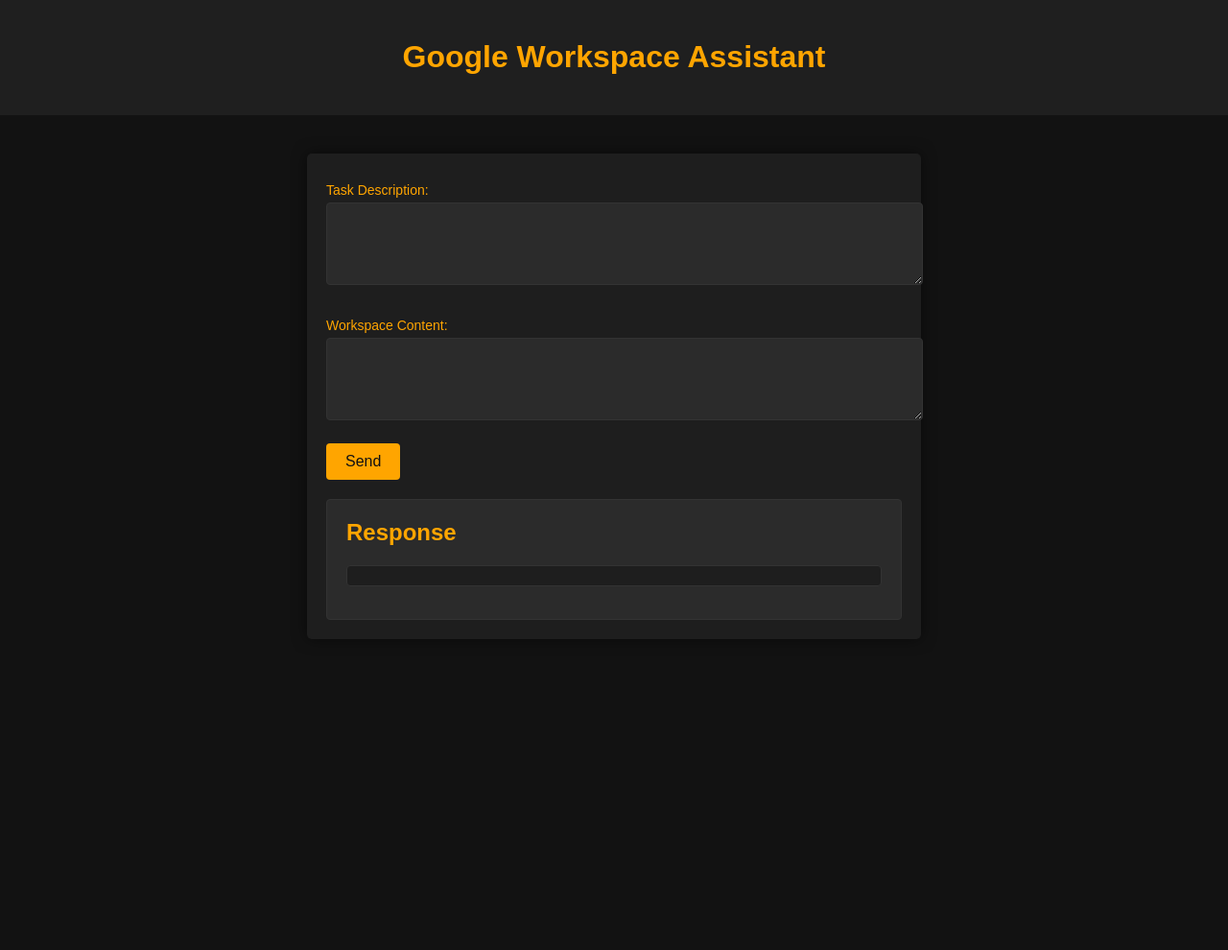
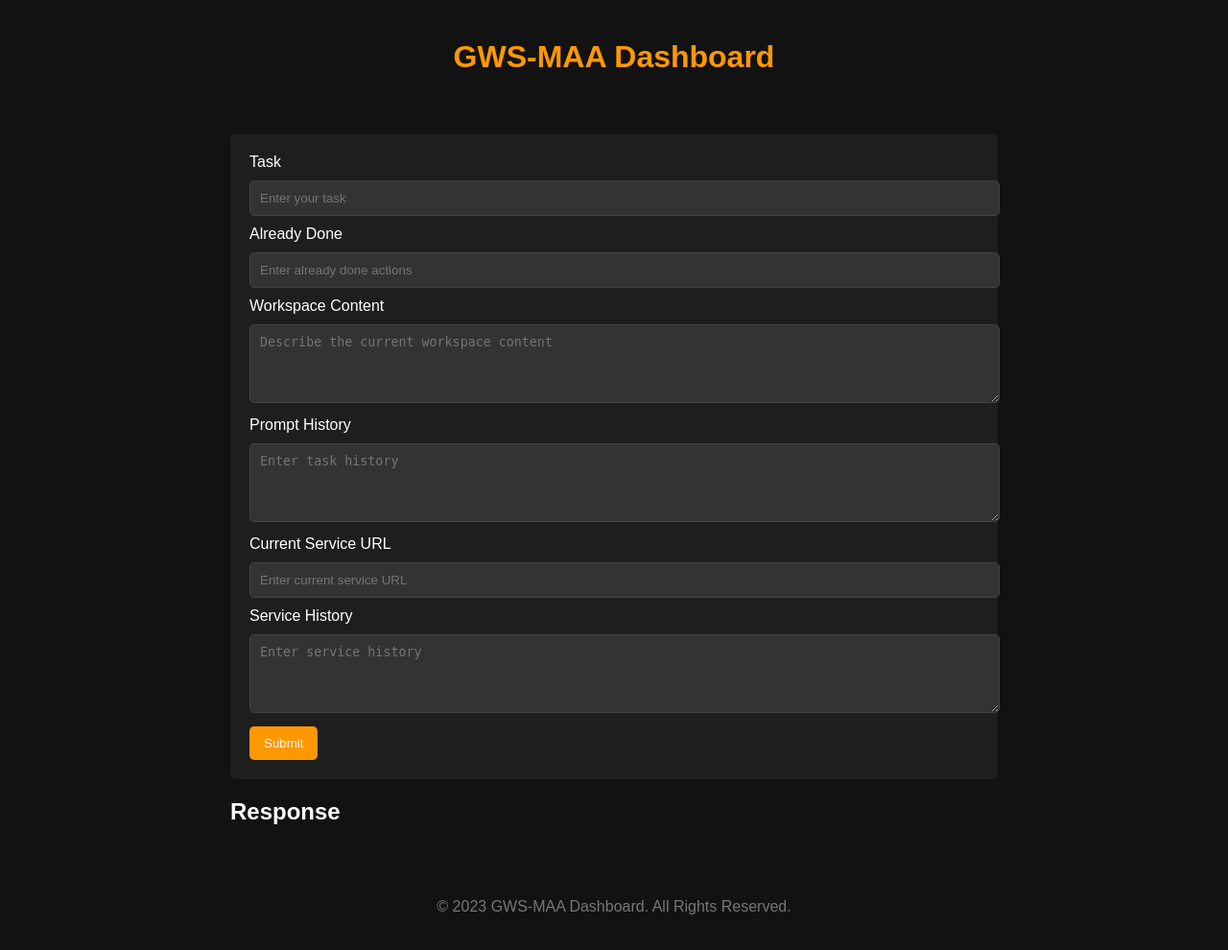
Before and after one commit to codeBunny2022/GWS-MAA, a Django app: page / in a window 1280 px wide. Shown: the whole page at 96% size. Before the commit the page ends 646 px from the top, so only its background shows below. Run offline with Django 5.2, Linux system fonts and the light colour scheme.

Commit message:
implemented ui improvements

````diff
--- a/web/app/static/app/css/styles.css
+++ b/web/app/static/app/css/styles.css
@@ -1,80 +1,68 @@
-/* app/static/app/css/styles.css */
+/* styles.css */
+
+/* General Settings */
 body {
+    background-color: #121212;
+    color: #FFFFFF;
     font-family: Arial, sans-serif;
-    background-color: #121212;
-    color: #E0E0E0;
     margin: 0;
     padding: 0;
 }
 
-header {
-    background-color: #1f1f1f;
-    color: #FFA500;
-    padding: 20px 0;
-    text-align: center;
+.container {
+    max-width: 800px;
+    margin: 0 auto;
+    padding: 20px;
 }
 
-.container {
-    margin: 40px auto;
-    padding: 20px;
-    background-color: #1e1e1e;
-    border-radius: 5px;
-    width: 80%;
-    max-width: 600px;
-    box-shadow: 0 0 15px rgba(0, 0, 0, 0.5);
+header {
+    text-align: center;
+    padding: 20px 0;
 }
 
-label {
-    display: block;
-    margin: 10px 0 5px;
-    font-size: 14px;
-    color: #FFA500;
+header h1 {
+    color: #FF9800;
 }
 
-textarea {
+form {
+    background-color: #1E1E1E;
+    padding: 20px;
+    border-radius: 5px;
+}
+
+form label {
+    display: block;
+    margin-bottom: 10px;
+}
+
+form input, form textarea {
     width: 100%;
     padding: 10px;
-    margin-bottom: 20px;
-    border: 1px solid #333;
-    border-radius: 4px;
-    background-color: #2b2b2b;
-    color: #E0E0E0;
-    font-size: 14px;
+    margin-bottom: 10px;
+    border: 1px solid #444;
+    border-radius: 5px;
+    background-color: #333;
+    color: white;
 }
 
-button {
-    background-color: #FFA500;
-    color: #121212;
-    padding: 10px 20px;
+form button {
+    background-color: #FF9800;
+    color: #FFFFFF;
+    padding: 10px 15px;
     border: none;
-    border-radius: 4px;
+    border-radius: 5px;
     cursor: pointer;
-    font-size: 16px;
 }
 
-button:hover {
-    background-color: #ff8800;
+form button:hover {
+    background-color: #E67E22;
 }
 
-#response {
-    margin-top: 20px;
-    background-color: #2b2b2b;
-    padding: 20px;
-    border-radius: 4px;
-    border: 1px solid #333;
+footer {
+    text-align: center;
+    padding: 20px 0;
 }
 
-#response h2 {
-    color: #FFA500;
-    margin-top: 0;
+footer p {
+    color: #777;
 }
-
-pre {
-    background-color: #1e1e1e;
-    padding: 10px;
-    border-radius: 4px;
-    border: 1px solid #333;
-    color: #E0E0E0;
-    font-size: 14px;
-    overflow: auto;
-}
--- a/web/app/templates/app/index.html
+++ b/web/app/templates/app/index.html
@@ -1,40 +1,66 @@
-<!-- app/templates/app/index.html -->
 <!DOCTYPE html>
 <html lang="en">
 <head>
+    <meta charset="UTF-8">
+    <title>GWS-MAA Dashboard</title>
     {% load static %}
-    <meta charset="UTF-8">
-    <meta name="viewport" content="width=device-width, initial-scale=1.0">
-    <title>Google Workspace Assistant</title>
     <link rel="stylesheet" href="{% static 'app/css/styles.css' %}">
 </head>
 <body>
     <header>
-        <h1>Google Workspace Assistant</h1>
+        <h1>GWS-MAA Dashboard</h1>
     </header>
-    <main>
-        <div class="container">
-            <form id="task-form">
-                <label for="task">Task Description:</label>
-                <textarea id="task" name="task" rows="4" required></textarea>
+    <main class="container">
+        <form id="taskForm" method="POST" action="/">
 
-                <label for="workspace-content">Workspace Content:</label>
-                <textarea id="workspace-content" name="workspace_content" rows="4" required></textarea>
+            <label for="task">Task</label>
+            <input type="text" id="task" name="task" placeholder="Enter your task">
 
-                <input type="hidden" id="already-done" name="already_done" value="None">
-                <input type="hidden" id="prompt-history" name="prompt_history" value="None">
-                <input type="hidden" id="current-service-url" name="current_service_url" value="None">
-                <input type="hidden" id="service-history" name="service_history" value="None">
+            <label for="already_done">Already Done</label>
+            <input type="text" id="already_done" name="already_done" placeholder="Enter already done actions">
 
-                <button type="submit">Send</button>
-            </form>
+            <label for="workspace_content">Workspace Content</label>
+            <textarea id="workspace_content" name="workspace_content" rows="4" placeholder="Describe the current workspace content"></textarea>
 
-            <div id="response">
-                <h2>Response</h2>
-                <pre id="response-data"></pre>
-            </div>
+            <label for="prompt_history">Prompt History</label>
+            <textarea id="prompt_history" name="prompt_history" rows="4" placeholder="Enter task history"></textarea>
+
+            <label for="current_service_url">Current Service URL</label>
+            <input type="text" id="current_service_url" name="current_service_url" placeholder="Enter current service URL">
+
+            <label for="service_history">Service History</label>
+            <textarea id="service_history" name="service_history" rows="4" placeholder="Enter service history"></textarea>
+
+            <button type="submit">Submit</button>
+        </form>
+        <div id="response">
+            <h2>Response</h2>
+            <pre id="responseContent"></pre>
         </div>
     </main>
-    <script src="{% static 'app/js/scripts.js' %}"></script>
-</body>
-</html>
+    <footer>
+        <p>&copy; 2023 GWS-MAA Dashboard. All Rights Reserved.</p>
+    </footer>
+    <script>
+        document.getElementById('taskForm').addEventListener('submit', function(event) {
+            event.preventDefault();
+            const formData = new FormData(event.target);
+            const data = {};
+            formData.forEach((value, key) => data[key] = value);
+
+            fetch('/', {
+                method: 'POST',
+                    headers: {
+                        'Content-Type': 'application/json'
+                    },
+                    body: JSON.stringify(data)
+                })
+                .then(response => response.json())
+                .then(data => {
+                    document.getElementById('responseContent').textContent = JSON.stringify(data, null, 2);
+                })
+                .catch(error => console.error('Error:', error));
+            });
+        </script>
+    </body>
+    </html>
--- a/web/app/views.py
+++ b/web/app/views.py
@@ -1,4 +1,6 @@
 # views.py
+
+import base64
 from django.shortcuts import render, redirect
 import os
 import re
@@ -13,10 +15,11 @@
 from anthropic import Anthropic
 from django.utils.decorators import method_decorator
 from django.views import View
+from google.auth.transport.requests import Request
+from google.oauth2.credentials import Credentials
 from google_auth_oauthlib.flow import Flow
-from google.oauth2.credentials import Credentials
 from googleapiclient.discovery import build
-
+from googleapiclient.errors import HttpError
 
 # Load environment variables
 load_dotenv()
@@ -30,6 +33,7 @@
 
 client = Anthropic(api_key=claude_api_key)
 
+# Define system prompt
 system_prompt = """
 # System Prompt/Custom Instructions
 
@@ -111,6 +115,7 @@
 - Do not give response without JSON or dictionary format.
 """
 
+# Define base prompt template
 base_prompt = """
 ## Visited Services History:
 
@@ -147,6 +152,7 @@
 ## YOUR CURRENT OBJECTIVE: $$task$$
 """
 
+# Function number mapping
 function_match_dict = {
     "open_gmail": 1,
     "send_email": 2,
@@ -163,6 +169,7 @@
     "search_files": 13
 }
 
+# Function to build the prompt
 def build_prompt(task: str, already_done: str, workspace_content: str, prompt_history: str, current_service_url: str, service_history: str) -> str:
     prompt = base_prompt.replace("$$task$$", task)
     prompt = prompt.replace("$$already_done$$", already_done)
@@ -172,6 +179,7 @@
     prompt = prompt.replace("$$current_service_url$$", current_service_url)
     return prompt
 
+# Function to extract list from string
 def extract_list_from_string(text: str):
     text = text.replace("\n", "")
     pattern = r'\[.*?\]'
@@ -184,6 +192,7 @@
     else:
         return []
 
+# Function to get a dictionary from a string
 def get_dict(your_string: str):
     your_string = your_string.replace("```", "'")
     your_string = your_string.replace("null", "None")
@@ -202,6 +211,7 @@
     else:
         return {}
 
+# Function to extract function details
 def extract_function_details(s: str):
     pattern = r'(\w+)\((.*)\)'
     match = re.match(pattern, s, re.DOTALL)
@@ -217,13 +227,16 @@
     else:
         return None, None
 
+# Function to get function number
 def get_function_number(function_name: str):
     return function_match_dict.get(function_name, -1)
 
+# Function to clean arguments
 def clean_arguments(argument: str) -> str:
-    argument = argument.replace("'", '').replace('"', '').replace("\\n", "\n").strip()
+    argument = argument.replace("'", "").replace('"', "").replace("\\n", "\n").strip()
     return argument
 
+# Function to get response from Claude
 def get_response_from_claude(prompt: str):
     logger.info("Requesting response from Claude...")
     ts = time.time()
@@ -240,16 +253,17 @@
                     "content": [
                         {"type": "text", "text": prompt}
                     ]
-                },
+                }
             ]
         )
         te = time.time()
-        logger.info("Response from Claude received in %.2fs", te - ts)
+        logger.info("Response from Claude received in %.2f s", te - ts)
         return response.content[0].text
     except Exception as e:
         logger.error("Error requesting response from Claude: %s", e)
         raise
 
+# Function to get answer from Claude
 def get_answer(task, already_done, workspace_content, prompt_history, current_service_url, service_history):
     prompt = build_prompt(task, already_done, workspace_content, prompt_history, current_service_url, service_history)
     response = get_response_from_claude(prompt)
@@ -269,40 +283,44 @@
             "arguments": [clean_arguments(argument) for argument in arguments]
         }
         response_data.append(temp)
-    return response_data, [{"thought": response_dict.get("thought"), "actions": [clean_arguments(function) for function in list_of_functions]}], response_dict.get("thought")
+    return response_data, [{
+        "thought": response_dict.get("thought"),
+        "actions": [clean_arguments(function) for function in list_of_functions]
+    }], response_dict.get("thought")
 
-
+# OAuth 2.0 scopes
 SCOPES = [
     'https://www.googleapis.com/auth/gmail.send',
     'https://www.googleapis.com/auth/drive.file',
     'https://www.googleapis.com/auth/calendar'
 ]
 
+# OAuth 2.0 login
 def oauth2_login(request):
     flow = Flow.from_client_secrets_file(
-        'path/to/client_secret.json',         # here we have to add the json file with client secret
+        'path/to/your/client_secret.json',
         scopes=SCOPES,
         redirect_uri='http://127.0.0.1:8000/oauth2callback/'
     )
-
     auth_url, state = flow.authorization_url(prompt='consent')
     request.session['state'] = state
     return redirect(auth_url)
 
+# OAuth 2.0 callback
 def oauth2_callback(request):
     state = request.session['state']
     flow = Flow.from_client_secrets_file(
-        'path/to/client_secret.json',               # here as well add the client secret json file path
+        'path/to/your/client_secret.json',
         scopes=SCOPES,
         state=state,
         redirect_uri='http://127.0.0.1:8000/oauth2callback/'
     )
     flow.fetch_token(authorization_response=request.build_absolute_uri())
-
     credentials = flow.credentials
     request.session['credentials'] = credentials_to_dict(credentials)
     return redirect('/')
 
+# Function to convert credentials to dictionary
 def credentials_to_dict(credentials):
     return {
         'token': credentials.token,
@@ -313,6 +331,7 @@
         'scopes': credentials.scopes
     }
 
+# Function to send Gmail
 def send_gmail(credentials, recipient, subject, body):
     service = build('gmail', 'v1', credentials=credentials)
     message = {
@@ -321,6 +340,7 @@
     sent_message = service.users().messages().send(userId="me", body=message).execute()
     return sent_message
 
+# View to handle POST and GET requests
 @method_decorator(csrf_exempt, name='dispatch')
 class GetResponseView(View):
     def post(self, request, *args, **kwargs):
@@ -340,7 +360,6 @@
             service_history = data["service_history"]
             logger.info("Received POST data: %s", data)
 
-            # Check if the user's credentials are available
             if 'credentials' not in request.session:
                 return redirect('oauth2login')
             credentials = Credentials(**request.session['credentials'])
--- a/web/web/settings.py
+++ b/web/web/settings.py
@@ -63,6 +63,10 @@
 }
 
 STATIC_URL = '/static/'
+STATICFILES_DIRS = [
+    os.path.join(BASE_DIR, 'app/static'),
+]
+STATIC_ROOT = os.path.join(BASE_DIR, 'staticfiles')  # Add this line
 
 # Logging configuration
 LOGGING = {
````
Also changed, not shown: web/readmeWS.md, 1 other file.
